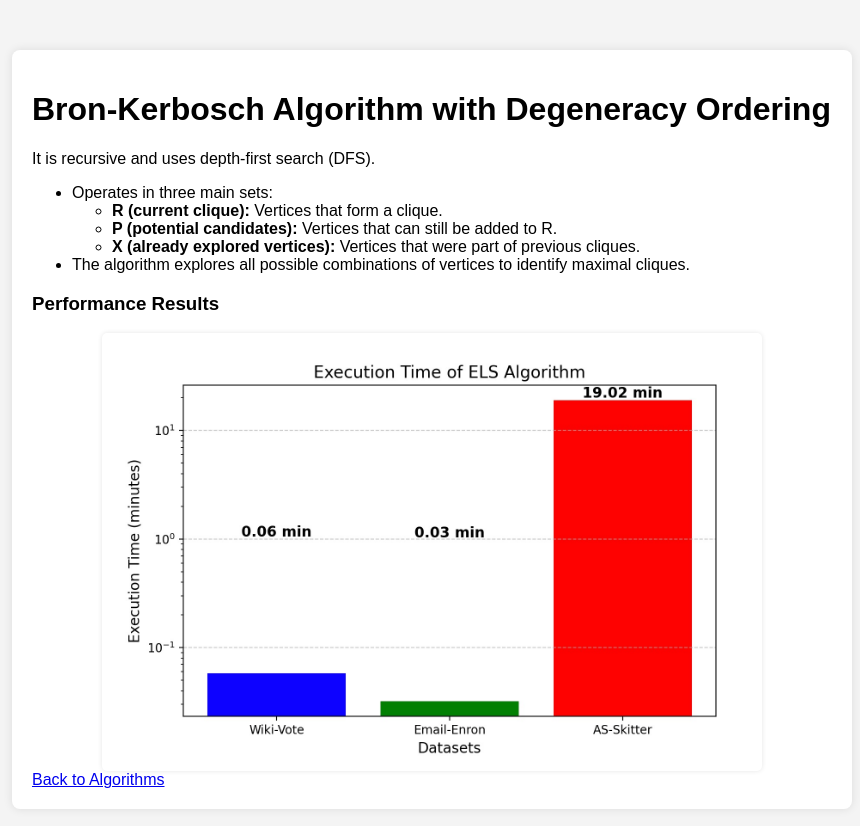
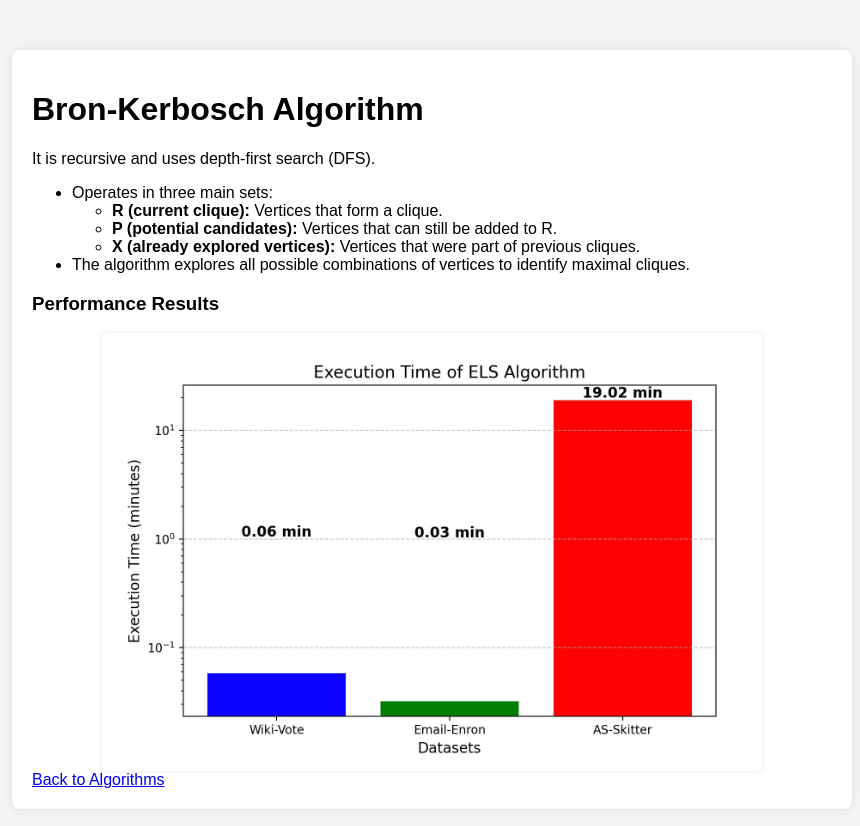
Before and after one commit to archithvk0/maximal-clique, a plain HTML site: page els.html in a window 1280 px wide. Shown: the whole page, without its empty margins (208-1068 px from the left). Drawn offline with Linux system fonts and the light colour scheme.

Commit message:
Update els.html

```diff
--- a/els.html
+++ b/els.html
@@ -45,7 +45,7 @@
   </head>
   <body>
     <div class="content">
-      <h1>Bron-Kerbosch Algorithm with Degeneracy Ordering</h1>
+      <h1>Bron-Kerbosch Algorithm</h1>
       <p>It is recursive and uses depth-first search (DFS).</p>
 
 <ul>
```
